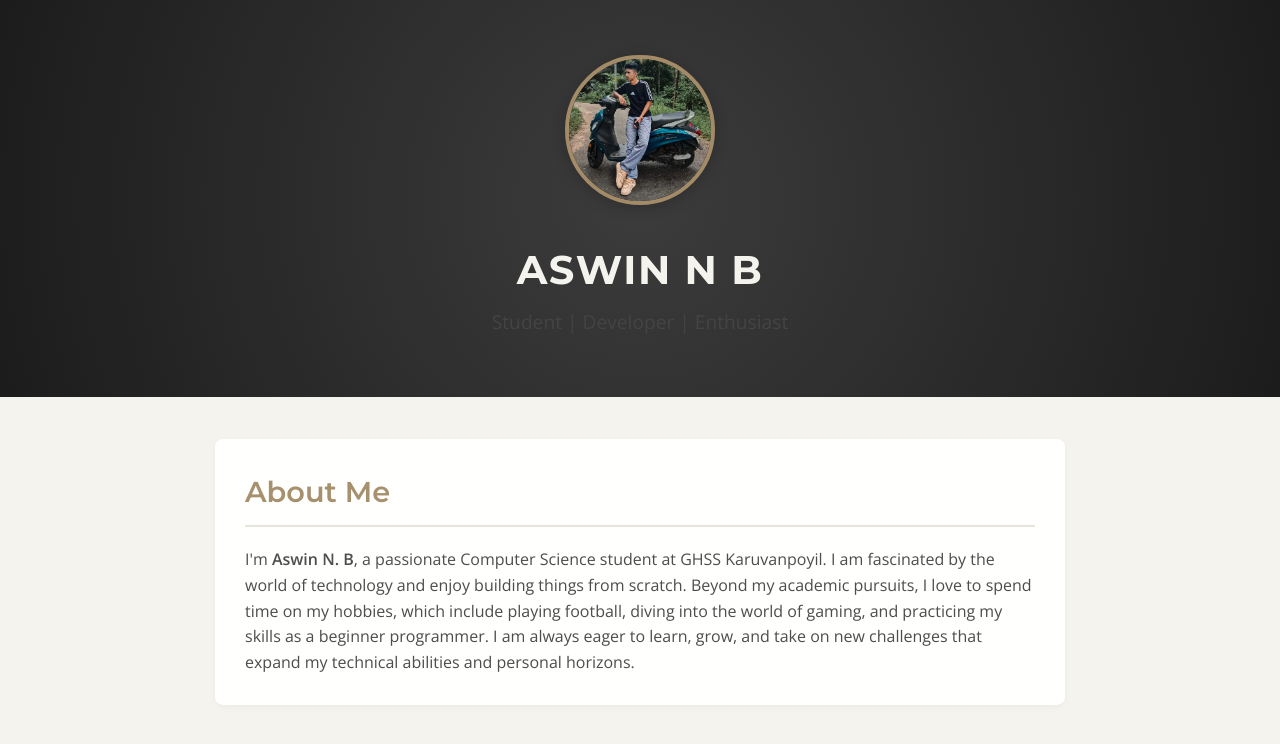
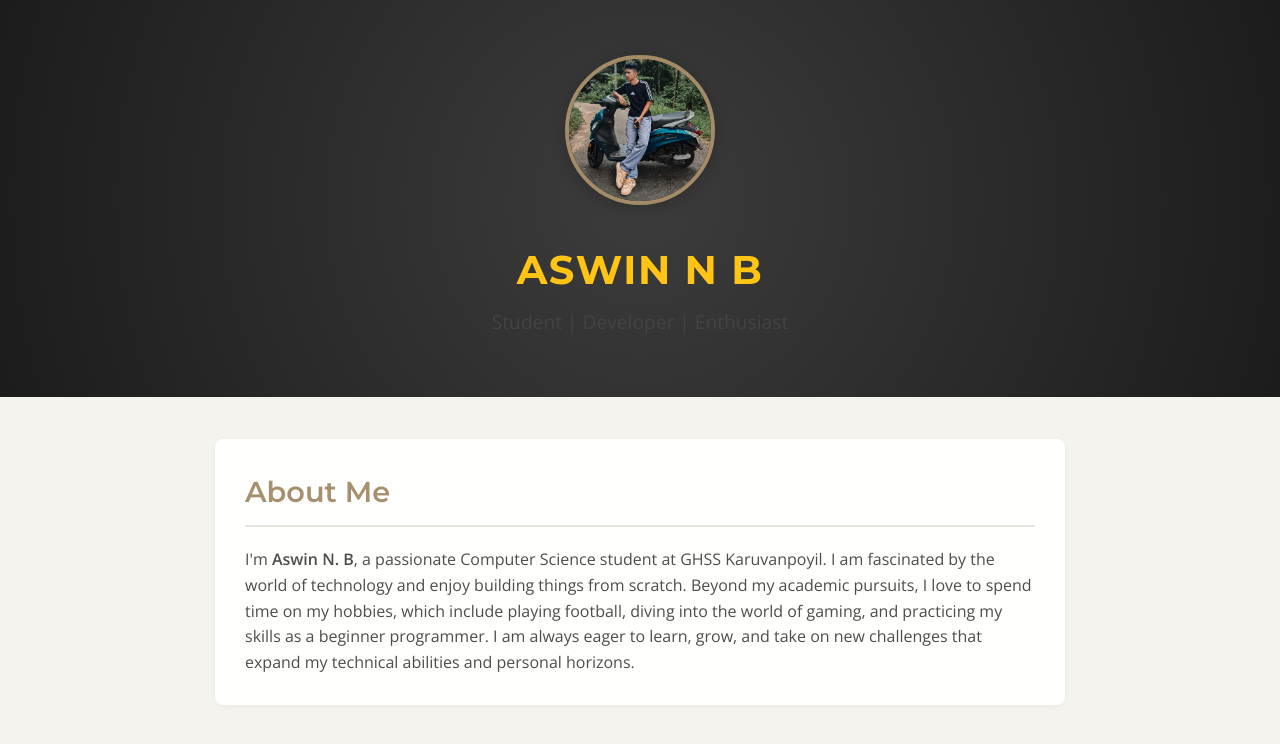
Before and after one commit to unknown-2255/aswin-n-b-, a plain HTML site: page index.html in a window 1280 px wide. Shown: the top 744 px of the page. Drawn offline with nearby package versions, Linux system fonts and the light colour scheme.

Commit message:
Change header text color to #FFC414

```diff
--- a/index.html
+++ b/index.html
@@ -58,7 +58,7 @@
       font-weight: 700;
       letter-spacing: 1.5px;
       margin-bottom: 5px;
-      color: #F5F3ED; /* For contrast on the dark background */
+      color: #FFC414; /* For contrast on the dark background */
     }
 
     header p {
```
